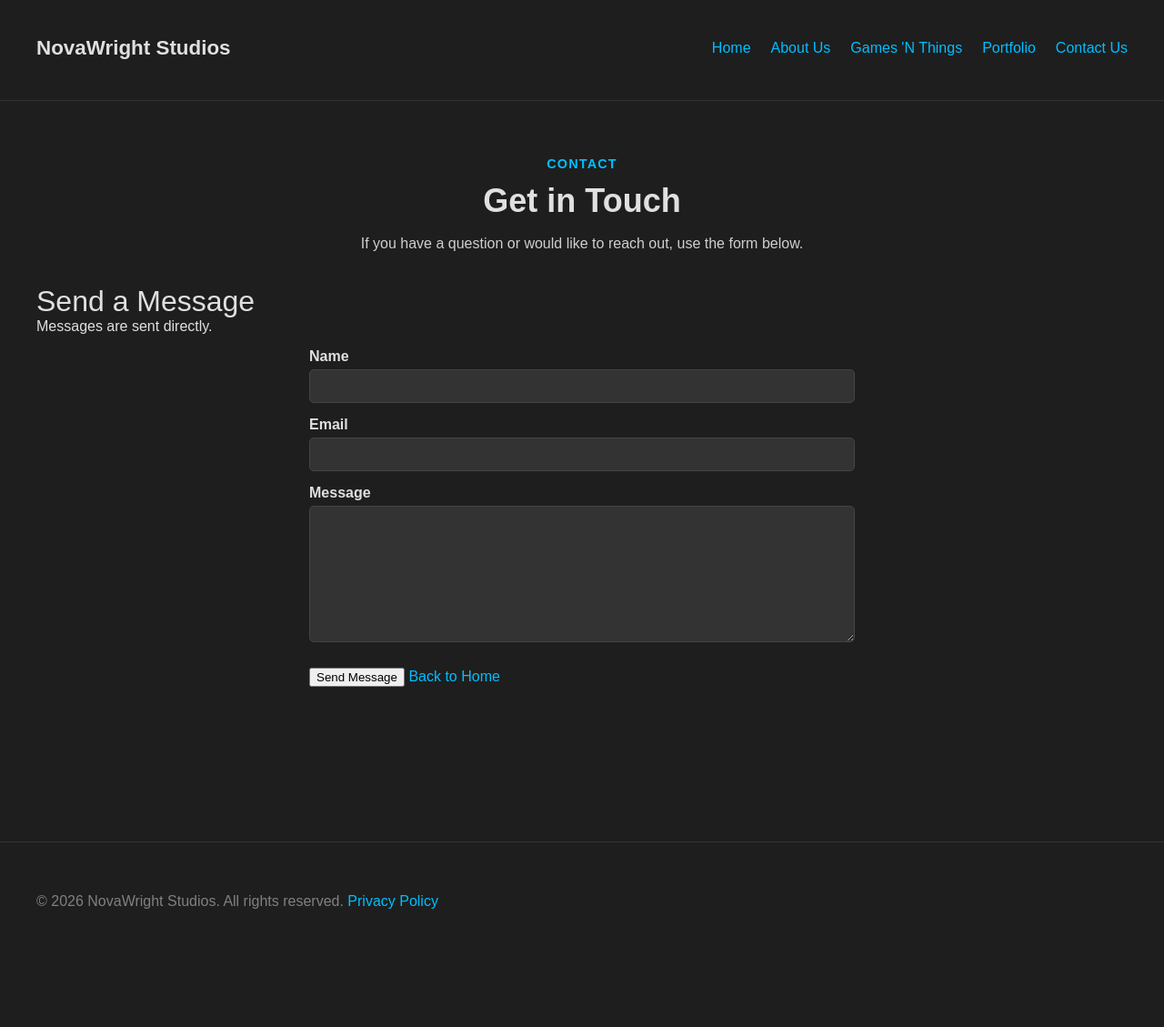
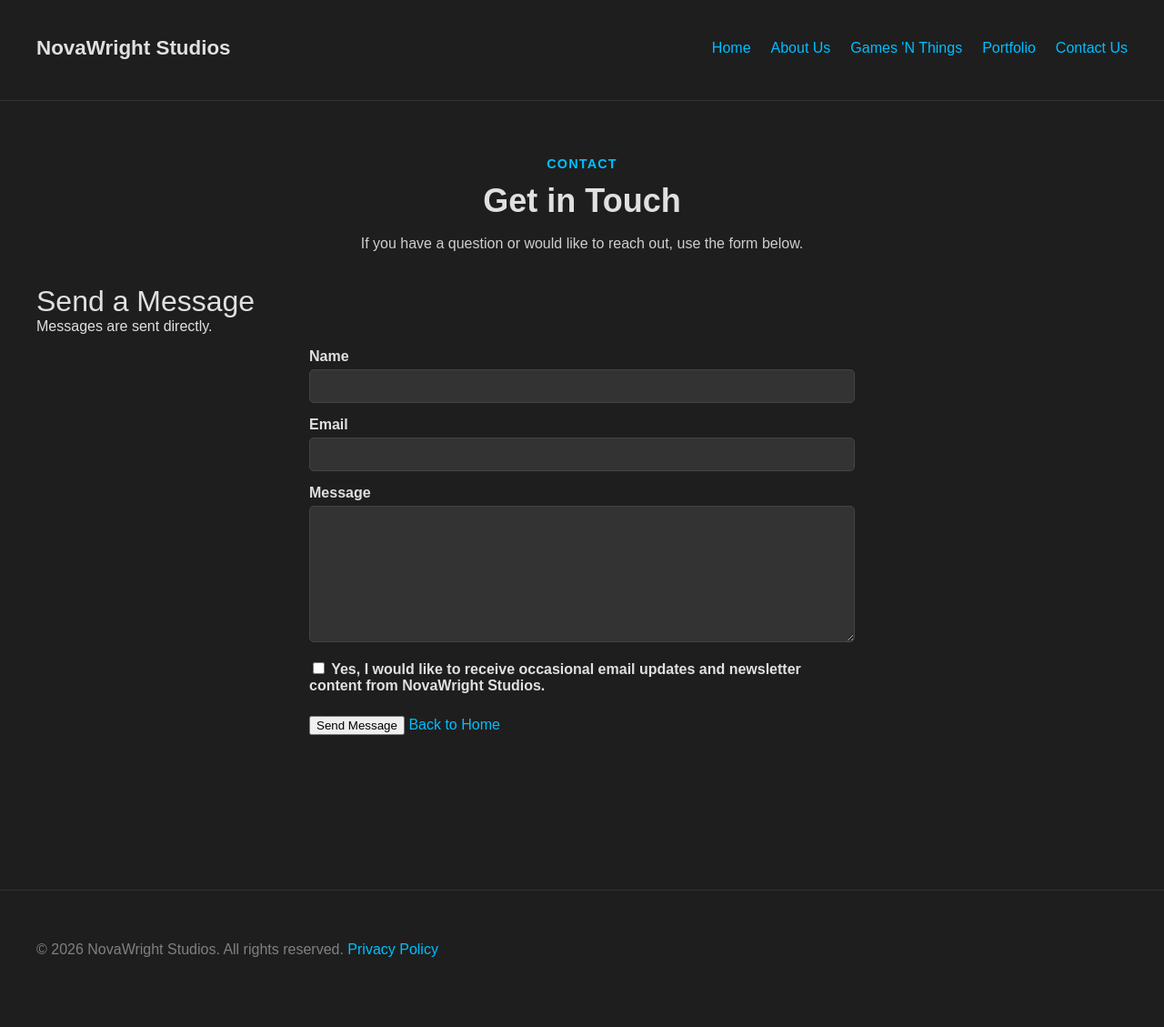
Before and after one commit to ScriptureExamined/NovawrightStudios, a Jekyll site: the page built from contact.html, in a window 1280 px wide. Shown: the whole page at 91% size. Built offline with Jekyll 4.4.1, drawn with Linux system fonts in a browser that asks for light colours; before the commit the page ends 1076 px from its top, so only the background shows below that.

Commit message:
Update contact.html

```diff
--- a/contact.html
+++ b/contact.html
@@ -82,6 +86,19 @@ load_web3: true
             ></textarea>
           </div>
 
+          <div class="form-group newsletter-optin">
+            <label class="checkbox-label" for="newsletter_optin">
+              <input
+                type="checkbox"
+                id="newsletter_optin"
+                name="newsletter_optin"
+                value="Yes"
+              />
+              Yes, I would like to receive occasional email updates and
+              newsletter content from NovaWright Studios.
+            </label>
+          </div>
+
           <div
             class="hero-actions"
             style="justify-content: center; margin-top: 24px"
```
Also changed, not shown: other parts of contact.html (+5 -1 lines).
